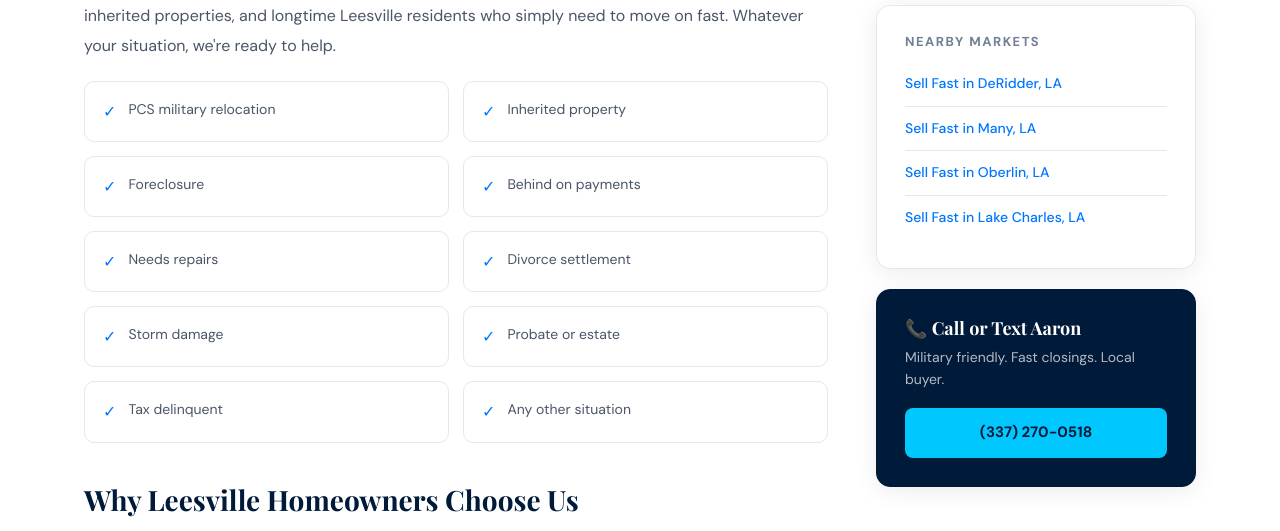
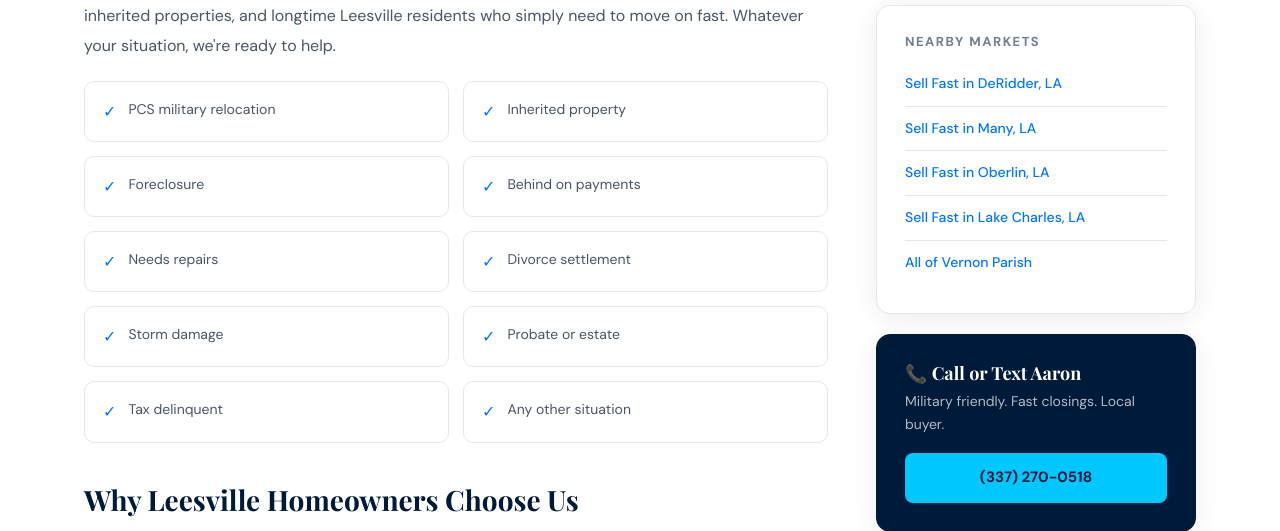
Before and after one commit to Armstrongrealestate/Website, a Flask app: page /blog/sell-my-house-fast-leesville in a window 1280 px wide. Shown: the part 997-1528 px from the top of the page. Run offline with Flask 3, Linux system fonts and the light colour scheme.

Commit message:
Add Vernon Parish hub link to Leesville sidebar

```diff
--- a/templates/blog_leesville.html
+++ b/templates/blog_leesville.html
@@ -172,6 +172,7 @@
           <li><a href="/blog/sell-my-house-fast-many-la">Sell Fast in Many, LA</a></li>
           <li><a href="/blog/sell-my-house-fast-oberlin-la">Sell Fast in Oberlin, LA</a></li>
           <li><a href="/blog/sell-my-house-fast-lake-charles">Sell Fast in Lake Charles, LA</a></li>
+          <li><a href="/parish/vernon">All of Vernon Parish</a></li>
         </ul>
       </div>
       <div class="sidebar-card" style="background:var(--navy);border-color:var(--navy);">
```
